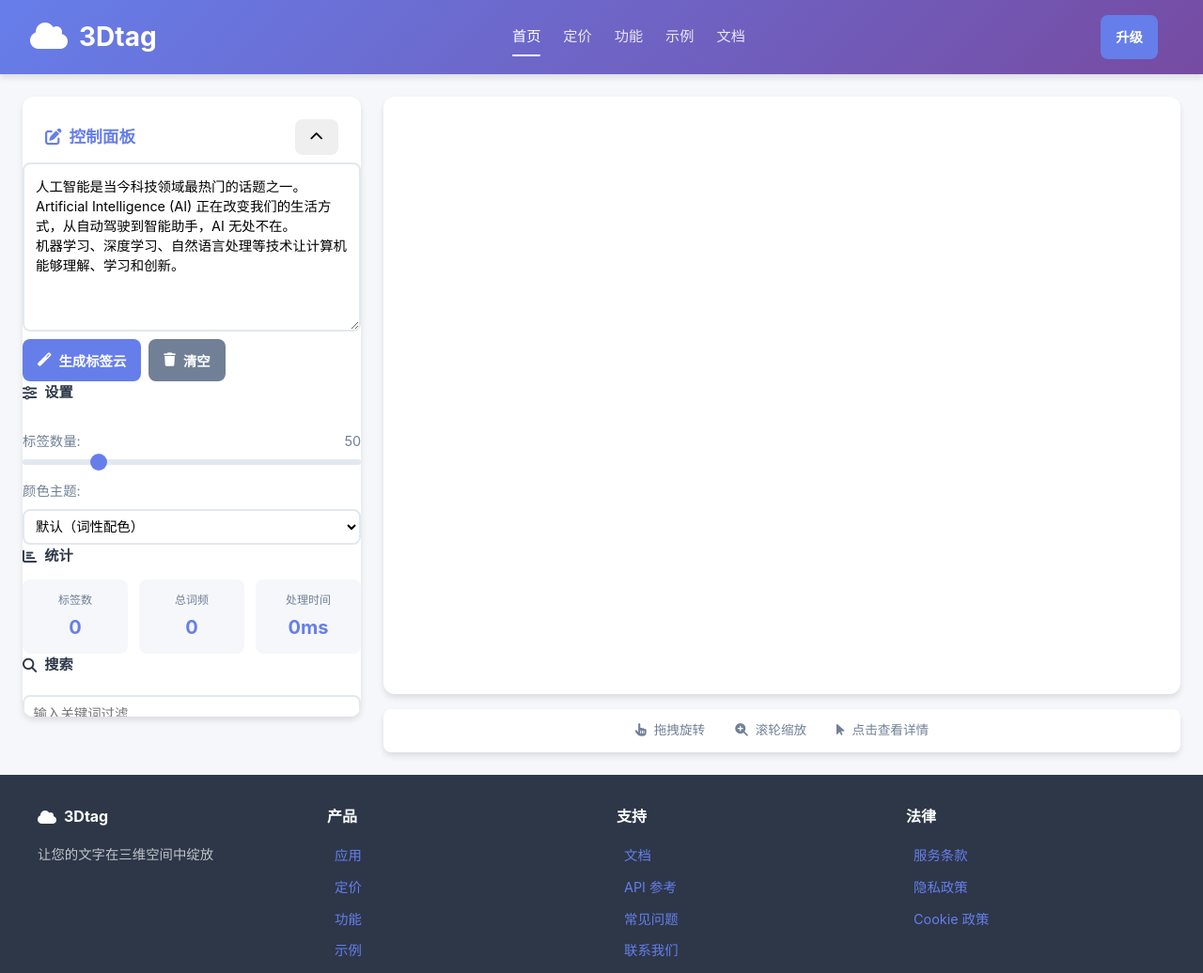
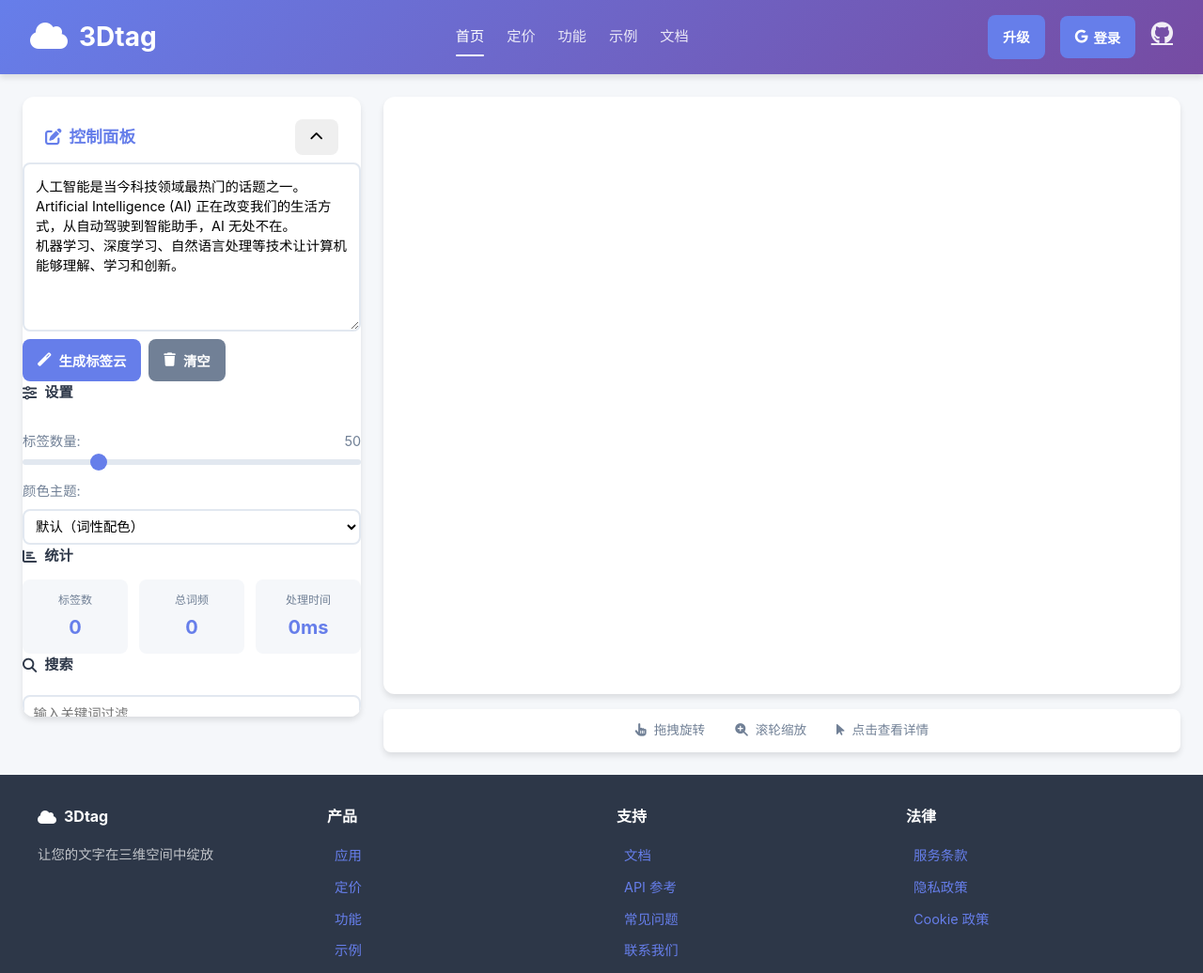
Before and after one commit to firesoily/3Dtag, a plain HTML site: page index.html in a window 1280 px wide. Shown: the top 1036 px of the page at 94% size. Drawn offline with nearby package versions, Linux system fonts and the light colour scheme; no server answers.

Commit message:
fix(auth): restore .header-links class for AuthUI compatibility
- Add class="header-links" to auth-buttons container
- AuthUI.js expects .header-links selector to inject login button/avatar
- This fixes missing login button issue

Now the Google login button will appear in the header when not authenticated.

```diff
--- a/index.html
+++ b/index.html
@@ -24,7 +24,7 @@
         </nav>
         <div class="header-actions">
             <a href="pricing.html" class="btn btn-primary pricing-cta">升级</a>
-            <div id="auth-buttons"></div>
+            <div class="header-links" id="auth-buttons"></div>
         </div>
     </header>
 
```
